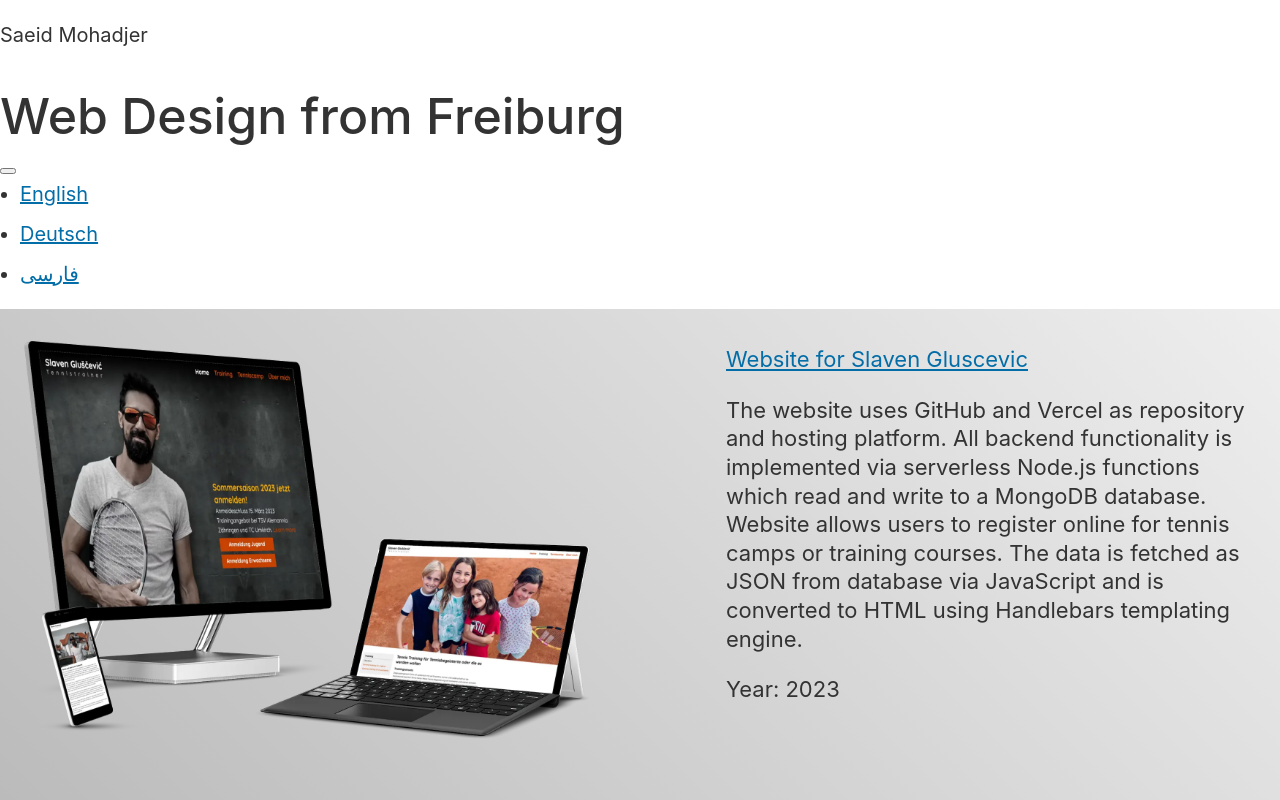
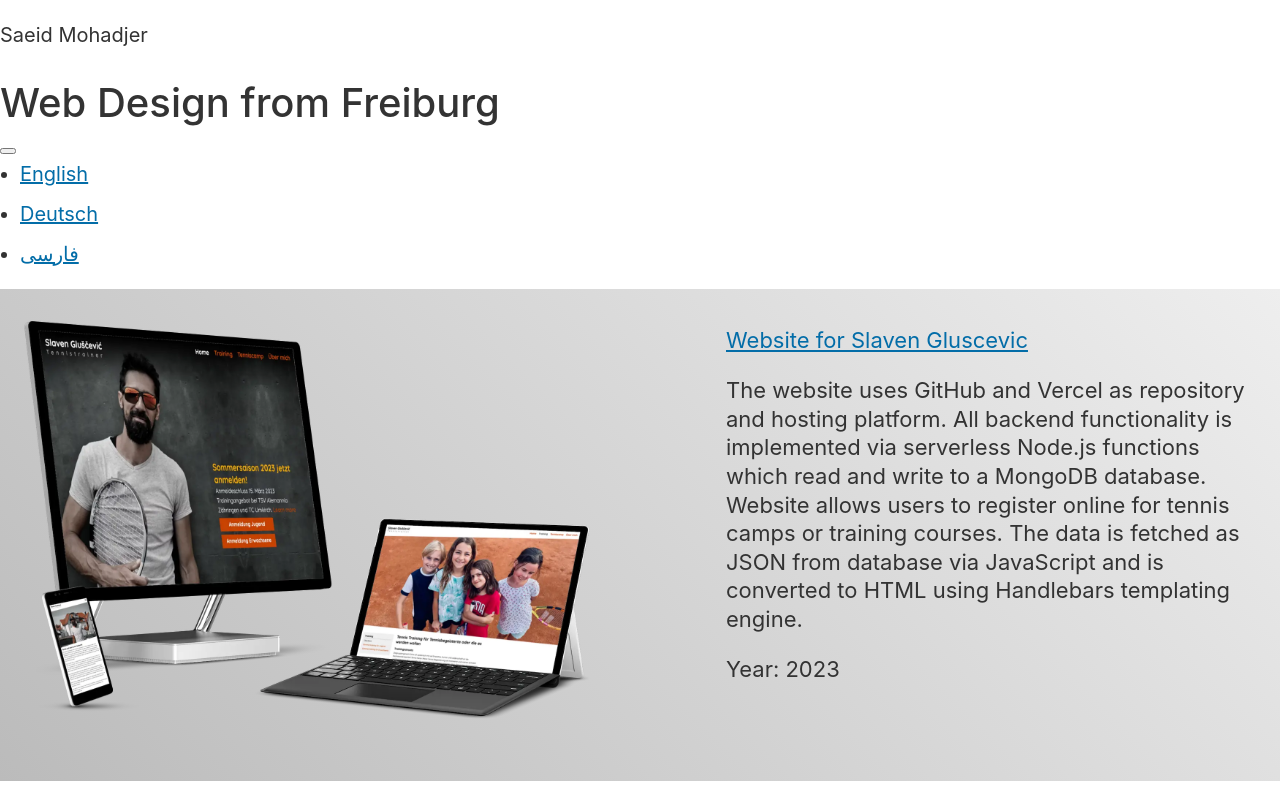
Before and after one commit to smohadjer/saeidmohadjer.com, a PHP site: page /en/index.html in a window 1280 px wide. Shown: the top 800 px of the page. Run offline with PHP 8.4, Linux system fonts and the light colour scheme; style sheets or scripts are compiled from the project's sources; some web fonts are replaced.

Commit message:
Deploying to gh-pages from @ smohadjer/saeidmohadjer.com@33aaaaedd46493892b299a1812a0dd66f8517922 🚀

```diff
--- a/resources/css/styles.css
+++ b/resources/css/styles.css
@@ -118,11 +118,6 @@ h1, h2, h3, h4 {
 h1 {
   font-size: 2rem;
   line-height: 1.3;
-}
-@media (min-width: 1024px) {
-  h1 {
-    font-size: 2.5rem;
-  }
 }
 
 h2 {
```
